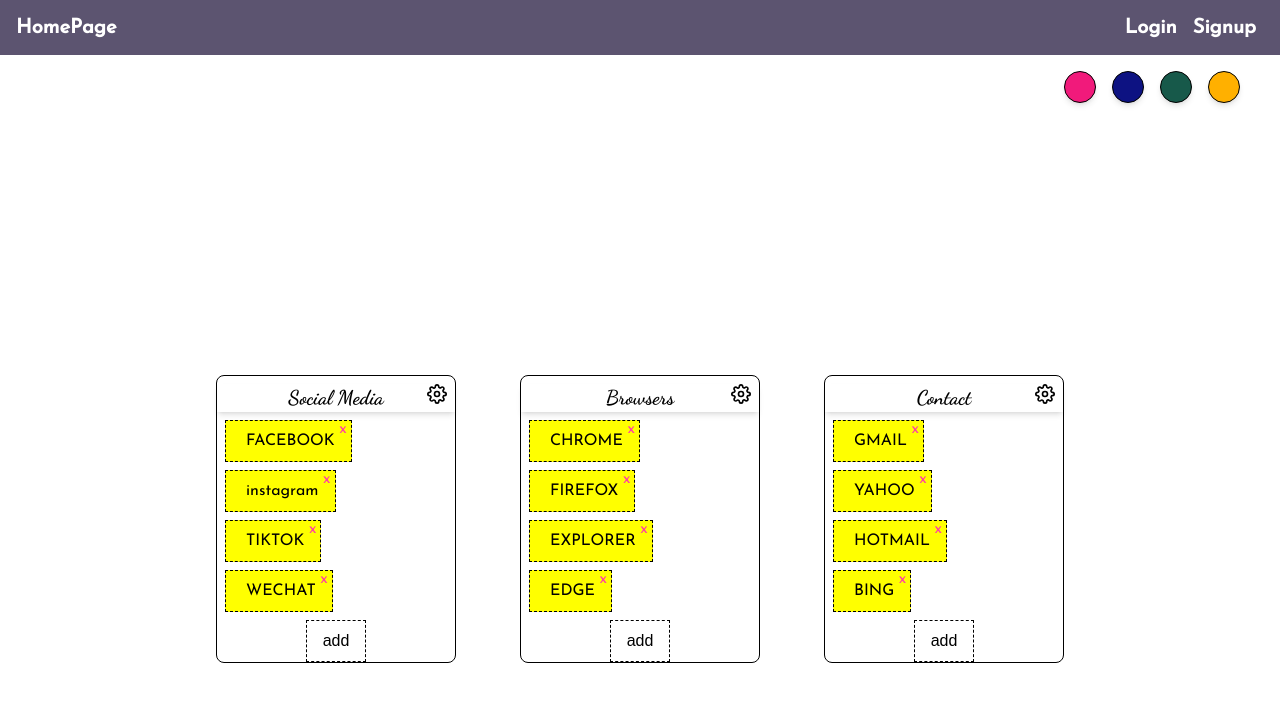
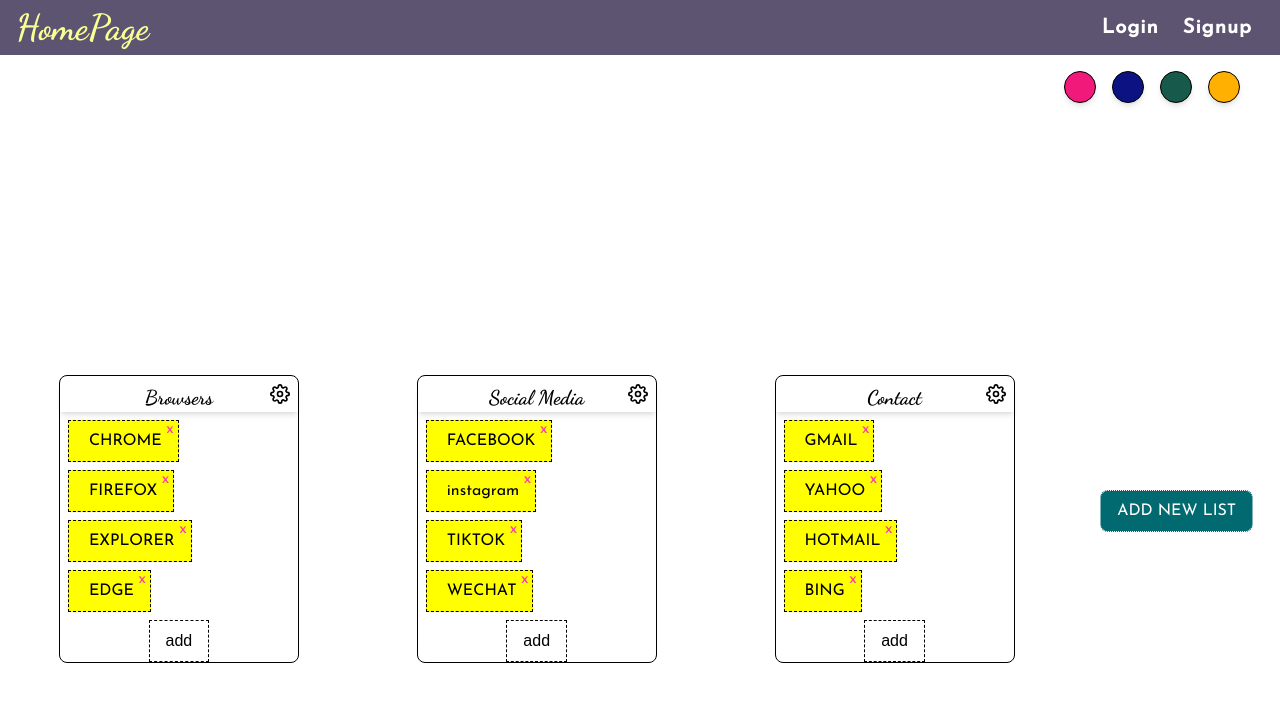
Before and after one commit to abdelhak-org/homepage, a Next.js app: page / in a window 1280 px wide. Shown: the top 702 px of the page. Built offline with nearby package versions, Linux system fonts and the light colour scheme.

Commit message:
add functionality to create new lists

```diff
--- a/components/BookmarkForm.js
+++ b/components/BookmarkForm.js
@@ -2,14 +2,13 @@
 
 import React, { useState } from "react";
  import { useData } from "@/hooks/useData";
-const BookmarkForm = ({setIsAdded , isAdded ,category  }) => {
+const BookmarkForm = ({setIsAdded , isAdded ,listId  }) => {
 const {addBookmark} = useData();
   const [bookmark, setBookmark] = useState({
     name: "",
     id: Math.random(),
-    category:category,
+    listId:listId,
     url:"",
-    deleted: "false",
   });
   const [isConfirmed, setIConfirmed] = useState(true);
   const handleSubmit = (e) => {
--- a/components/NavBar.js
+++ b/components/NavBar.js
@@ -2,17 +2,17 @@
 const NavBar = () => {
   return (
     <div
-      className="w-screen h-screen px-4 flex flex-col justify-between items-center font-josefin   bg-gray text-white
-     text-xl font-semibold md:h-[55px] md:flex-row md:flex-wrap"
+      className="w-screen h-screen md:max-w-[1534px]  px-4 flex flex-col  justify-center md:justify-between items-center md:flex-row font-josefin   bg-gray text-white
+     text-xl font-semibold md:h-[55px] md:flex-wrap"
     >
       <Link href="/">
-        <h3>HomePage</h3>
+        <h3 className="font-script text-8xl text-yellow mb-8 md:text-4xl md:m-0  " >HomePage</h3>
       </Link>
       <ul>
-        <Link className="mx-2" href="/login">
+        <Link className="mx-3 font-josefin tracking-wider" href="/login">
           Login
         </Link>
-        <Link className="mx-2" href="/signup">
+        <Link className="mx-3 font-josefin tracking-wider" href="/signup">
           Signup
         </Link>
       </ul>
--- /dev/null
+++ b/components/NewListForm.js
@@ -0,0 +1,42 @@
+"use client";
+import { useState } from "react";
+
+const NewListForm = ({ addNewList, showListForm, setShowListForm }) => {
+  const [newList, setNewList] = useState({
+    listName: "",
+    listId: Math.random(),
+  });
+
+  const submitHandle = (e) => {
+    e.preventDefault();
+    addNewList(newList);
+    setShowListForm(!showListForm)
+  };
+
+  return (
+    <form
+      onSubmit={submitHandle}
+      className="w-60 h-40 border border-dashed rounded "
+    >
+      <label>
+        <span> Name:</span>
+        <input
+          className="w-full py-1 px-2 text-sm border border-dotted rounded-sm outline-none "
+          onChange={(e) => setNewList({ ...newList, listName: e.target.value })}
+          value={newList.listName}
+          type="text"
+          placeholder="Enter The List Name "
+        />
+      </label>
+      <button
+
+        type="submit"
+        className="p-1 mx-auto block text-green font-bold tracking-wide"
+      >
+        Confirm
+      </button>
+    </form>
+  );
+};
+
+export default NewListForm;
--- a/components/bookmarklist/BookmarkItem.js
+++ b/components/bookmarklist/BookmarkItem.js
@@ -6,7 +6,7 @@
 import { useDrag } from "react-dnd";
 import Link from "next/link";
 import { dropItemTypes } from "@/dropItemTypes";
-const BookmarkItem = ({ name, id, isAdded, setIsAdded, category, url , icon }) => {
+const BookmarkItem = ({ name, id, isAdded, setIsAdded, listId, url , icon }) => {
 
 
 
@@ -16,7 +16,7 @@
     item: {
       name,
       id,
-      category,
+      listId,
       url,
     },
     collect: (monitor) => ({
@@ -51,7 +51,7 @@
           x
         </span>
       </li>
-      {isAdded && <BookmarkForm setIsAdded={setIsAdded} />}
+      {isAdded && <BookmarkForm setIsAdded={setIsAdded} listId={listId}/>}
     </>
   );
 };
--- a/components/bookmarklist/BookmarkList.js
+++ b/components/bookmarklist/BookmarkList.js
@@ -10,7 +10,7 @@
 import { useData } from "@/hooks/useData";
 
 /// create bookmarklist
-const BookmarkList = ({ data, listCategory, id }) => {
+const BookmarkList = ({ data, listCategory,listId }) => {
   const {moveBookmark} = useData()
   // import required states
   const [isOpen, setIsOpen] = useState(false);
@@ -22,19 +22,19 @@
   //create drop hook
   const [isOver, drop] = useDrop(() => ({
     accept: dropItemTypes.BOOKMARK,
-    drop: (item) =>  moveBookmark(item.id , listCategory),
+    drop: (item) =>  moveBookmark(item.id , listId),
     collect: (monitor) => ({
-      isOver: monitor.isOver(),
+      isOver: !!monitor.isOver(),
     }),
   }));
-
 
   return (
     <div
       ref={drop}
       className="w-60 h-fit border m-8 border-blue-200 bg-slate-50 rounded-md relative "
-    >
+      >
       <h6
+
         onClick={() => setIsClose(!isCLose)}
         className="w-full my-2 text-center shadow-md capitalize font-script font-bold text-xl cursor-pointer"
       >
@@ -46,7 +46,7 @@
             {data
               .filter(
                 (item) =>
-                  item.category.toLowerCase().trim()=== listCategory.toLowerCase().trim()
+                  item.listId=== listId
               )
               .map((item) => {
                 return (
@@ -54,7 +54,7 @@
                     id={item.id}
                     key={item.id}
                     name={item.name}
-                    category={item.category}
+                    listId={item.listId}
                     url={item.url}
                     icon={item.icon}
                   />
@@ -72,7 +72,7 @@
             <BookmarkForm
               isAdded={isAdded}
               setIsAdded={setIsAdded}
-              category={listCategory}
+              listId={listId}
             />
           )}
 
@@ -95,7 +95,8 @@
                   className="w-full cursor-pointer outline-none"
                 >
                   <option value="">Color</option>
-                  <option value={"#333"} className="bg-[#333]"></option>
+
+                     <option value={"#333"} className="bg-[#333]"></option>
                   <option value={"#fff"} className="bg-white">
                   </option>
                   <option value={"#071952"} className="bg-[#071952]"></option>
--- a/context/DataContext.js
+++ b/context/DataContext.js
@@ -1,96 +1,110 @@
 import { createContext, useReducer } from "react";
 
 // basic data
-const initialState = {
-  globalData: [
+
+const dataList =[
+  { listId :100 ,
+    listName  :"browsers",
+  },
+  { listId :101 ,
+    listName  :" social Media",
+  },
+  { listId :102 ,
+    listName  :"Contact",
+  },
+
+]
+/// bookmarK list
+const globalData= [
     {
       id: 1,
+      listId :100 ,
       category: "browsers",
       name: "CHROME",
-      deleted: false,
       url: "https://www.google.de/",
     },
     {
       id: 2,
+      listId :100 ,
       category: "browsers",
       name: "FIREFOX",
-      deleted: false,
+
       url: "https://www.google.de/",
     },
     {
       id: 3,
+      listId :100 ,
       category: "browsers",
       name: "EXPLORER",
-      deleted: false,
       url: "https://www.google.de/",
     },
     {
       id: 4,
+      listId :100 ,
       category: "browsers",
       name: "EDGE",
-      deleted: false,
       url: "https://www.google.de/",
     },
 
     {
       id: 5,
+      listId :101 ,
       category: "social media",
       name: "FACEBOOK",
-      deleted: false,
       url: "https://www.facebook.com/",
     },
     {
       id: 6,
+      listId :101 ,
       category: "social media",
       name: "instagram",
-      deleted: false,
       url: "https://www.instagram.com/",
     },
     {
       id: 7,
+      listId :101 ,
       category: "social media",
       name: "TIKTOK",
-      deleted: false,
       url: "https://www.tiktok.com/explore",
     },
     {
       id: 8,
+      listId :101 ,
       category: "social media",
       name: "WECHAT",
-      deleted: false,
       url: "https://www.wechat.com/",
     },
 
     {
       id: 9,
+      listId :102 ,
       category: "contact",
       name: "GMAIL",
-      deleted: false,
       url: "https://mail.google.com/",
     },
     {
       id: 10,
+      listId :102 ,
       category: "contact",
       name: "YAHOO",
-      deleted: false,
       url: "https://www.yahoo.com/",
     },
     {
       id: 11,
+      listId :102 ,
       category: "contact",
       name: "HOTMAIL",
-      deleted: false,
       url: "https://www.microsoft.com/",
     },
     {
       id: 12,
+      listId :102 ,
       category: "contact",
       name: "BING",
-      deleted: false,
       url: "https://www.bing.com/",
     },
-  ],
-};
+  ]
+
 
 // Reducer Function
 const DataReducer = (state, action) => {
@@ -109,10 +123,13 @@
       return {
         ...state,
         globalData: state.globalData.map((bookmark) =>
-         bookmark.id === action.payload.id ? { ...bookmark, category: action.payload.newCategory } : bookmark
+          bookmark.id === action.payload.id
+            ? { ...bookmark, listId: action.payload.listId }
+            : bookmark
         ),
       };
-
+      case "ADD_NEW_LIST" :
+      return {...state ,dataList:[...state.dataList , action.payload] }
     default:
       return state;
   }
@@ -123,7 +140,7 @@
 
 // create Provider
 export function DataContextProvider({ children }) {
-  const [state, dispatch] = useReducer(DataReducer, initialState);
+  const [state, dispatch] = useReducer(DataReducer, {globalData,dataList });
 
   // function to ADD NEW ELEMENT
   const addBookmark = (item) => {
@@ -137,12 +154,29 @@
   };
   // handling localStorage
 
-  const moveBookmark = (id, newCategory) => {
-    dispatch({ type: "MOVE_BOOKMARK", payload: { id, newCategory } });
+  const moveBookmark = (id, listId) => {
+    dispatch({ type: "MOVE_BOOKMARK", payload: { id, listId } });
   };
+  /// create new list
+  const addNewList = (newList)=>{
+    if (newList.listName === "") return;
+
+    dispatch({type:"ADD_NEW_LIST" , payload : newList })
+  }
+  console.log("category =>" , state.dataList)
+  console.log("data=>" , state.globalData)
+
   return (
     <DataContext.Provider
-      value={{ bookmarklist: state.globalData, addBookmark, deleteBookmark , moveBookmark }}
+      value={{
+        bookmarklist: state.globalData,
+        categoryList : state.dataList,
+        addBookmark,
+        deleteBookmark,
+        moveBookmark,
+        addNewList
+
+      }}
     >
       {children}
     </DataContext.Provider>
--- a/pages/index.js
+++ b/pages/index.js
@@ -1,31 +1,56 @@
 "use client";
-
+import { useState } from "react";
 import BookmarkList from "@/components/bookmarklist/BookmarkList";
 import { useTheme } from "@/hooks/useTheme";
 import { useData } from "@/hooks/useData";
 import { HTML5Backend } from "react-dnd-html5-backend";
 import { DndProvider } from "react-dnd";
-
+import NewListForm from "@/components/NewListForm";
 
 export default function Home() {
+  const [showListForm, setShowListForm] = useState(false);
   const { color } = useTheme();
-  const { bookmarklist } = useData();
+  const { bookmarklist, categoryList, addNewList } = useData();
 
   return (
     <DndProvider backend={HTML5Backend}>
+      <main
+        style={{
+          background: color,
+        }}
+        className={` w-screen flex-col md:max-w-[1534px] md:flex-row min-h-screen bg-yellow-500  flex items-center justify-around flex-wrap`}
+      >
+        {categoryList.map((list) => {
+          return (
+            <BookmarkList
+              data={bookmarklist}
+              listCategory={list.listName}
+              listId={list.listId}
+              key={list.listId}
+            />
+          );
+        })}
+        {showListForm && (
+          <NewListForm
+            addNewList={addNewList}
+            setShowListForm={setShowListForm}
+            showListForm={showListForm}
+          />
+        )}
 
-
-    <main
-      style={{
-        background: color,
-
-      }}
-      className={` min-h-screen bg-yellow-500  flex items-center justify-center `}
-      >
-      <BookmarkList data={bookmarklist} listCategory="social media" id="122" />
-      <BookmarkList data={bookmarklist} listCategory="browsers" id="123"/>
-      <BookmarkList data={bookmarklist} listCategory="contact"id="124" />
-    </main>
+        {!showListForm && (
+          <button
+            onClick={() => setShowListForm(!showListForm)}
+            className="px-4 py-2 border rounded-md border-dotted text-white font-josefin bg-green   mb-4"
+          >
+            ADD NEW LIST
+          </button>
+        )}
+      </main>
     </DndProvider>
   );
 }
+
+/*
+<BookmarkList data={bookmarklist} listCategory="browsers" id="123"/>
+<BookmarkList data={bookmarklist} listCategory="contact"id="124" />*/
```
